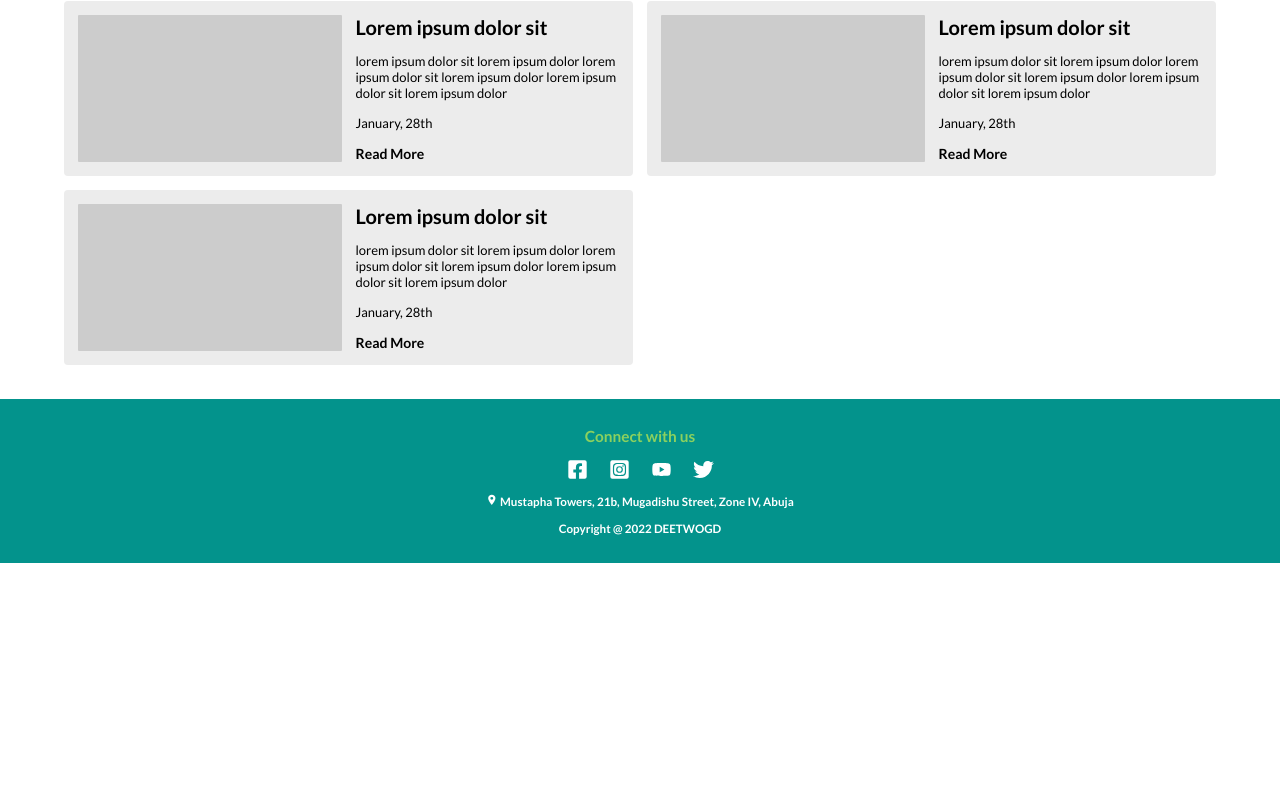
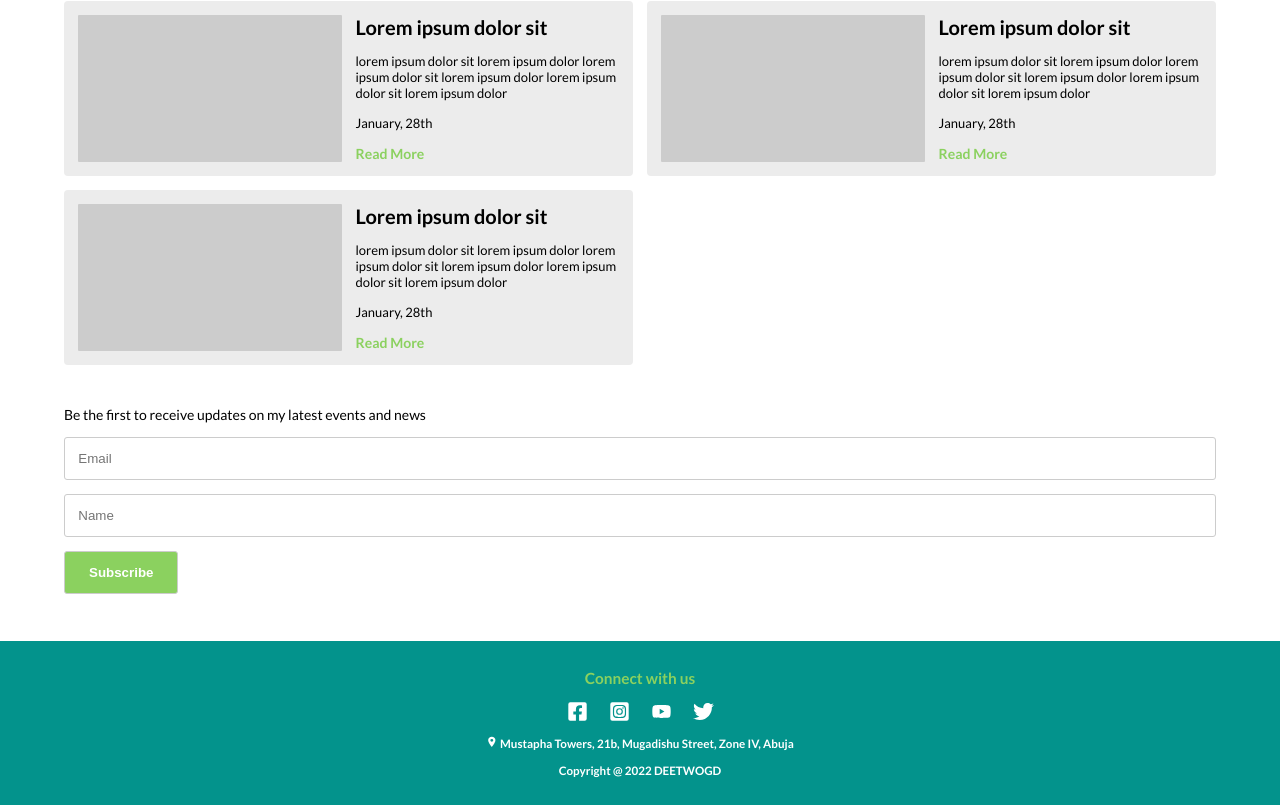
Before and after one commit to blyncnov/Turaki, a Next.js app: page /news in a window 1280 px wide. Shown: the part 585-1390 px from the top of the page. Before the commit the page ends 1148 px from the top, so only its background shows below. Built offline with nearby package versions, Linux system fonts and the light colour scheme.

Commit message:
Turaki v2 Nwes Updated v2

```diff
--- /dev/null
+++ b/components/Form.jsx
@@ -0,0 +1,20 @@
+import React from "react";
+
+import { Form__Container } from "../styles/Form";
+
+const Form = () => {
+  return (
+    <div>
+      <Form__Container>
+        <div>
+          <h4>Be the first to receive updates on my latest events and news</h4>
+        </div>
+        <input type="text" placeholder="Email" />
+        <input type="text" placeholder="Name" />
+        <button>Subscribe</button>
+      </Form__Container>
+    </div>
+  );
+};
+
+export default Form;
--- a/pages/news.js
+++ b/pages/news.js
@@ -7,10 +7,13 @@ import {
   News__Section__Container,
   News__Section__Box,
 } from "../styles/Homepage/News";
+
 import { About__Container, About__Sector } from "../styles/Homepage/About";
 
 import { Turaki__Max__width } from "../styles/constants";
+
 import Navigation from "../Layout/Navigation";
+import Form from "../components/Form";
 
 const News = () => {
   return (
@@ -138,6 +141,7 @@ const News = () => {
               </div>
             </News__Section__Box>
           </News__Section__Container>
+          <Form />
         </Turaki__Max__width>
       </News__Container>
     </>
--- /dev/null
+++ b/styles/Form.js
@@ -0,0 +1,40 @@
+import styled from "styled-components";
+
+export const Form__Container = styled.form`
+  width: 100%;
+  padding: 20px 0;
+
+  div {
+    margin: 0.5em 0;
+  }
+
+  h4 {
+    font-weight: 400;
+  }
+
+  input {
+    width: 100%;
+    margin: 0.5em 0;
+    padding: 1em;
+    border-radius: 3px;
+    outline: none;
+    border: 1px solid #ccc;
+  }
+
+  button {
+    margin: 0.5em 0;
+    padding: 1em 24px;
+    border-radius: 3px;
+    outline: none;
+    background-color: #8bd15f;
+    border: 1px solid #ccc;
+    font-weight: 600;
+    color: white;
+
+    @media (max-width: 768px) {
+      width: 100%;
+    }
+  }
+`;
+
+export default Form__Container;
--- a/styles/Homepage/News.js
+++ b/styles/Homepage/News.js
@@ -50,6 +50,10 @@ export const News__Section__Box = styled.div`
       font-weight: 400;
       font-size: 13px;
     }
+
+    h4 {
+      color: #8bd15f;
+    }
   }
 `;
 
```
